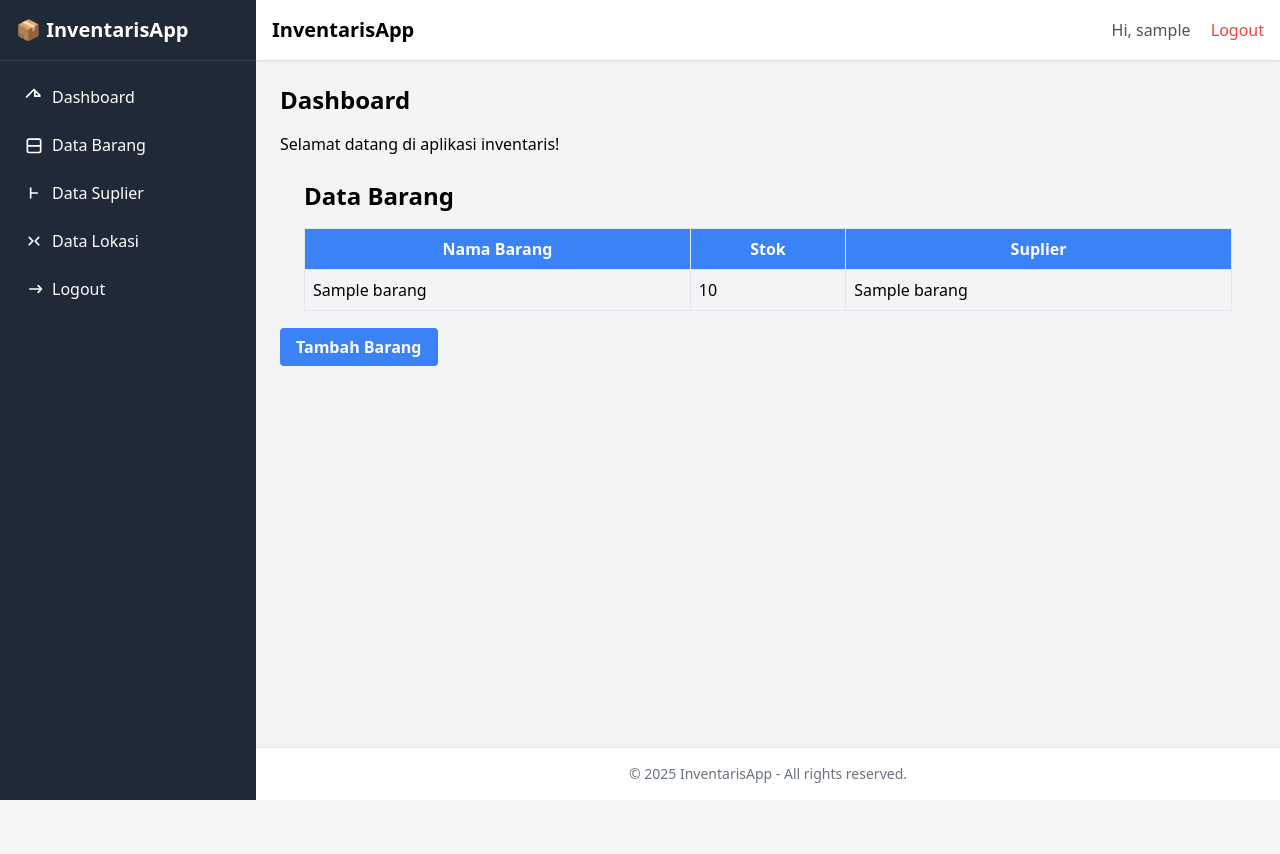
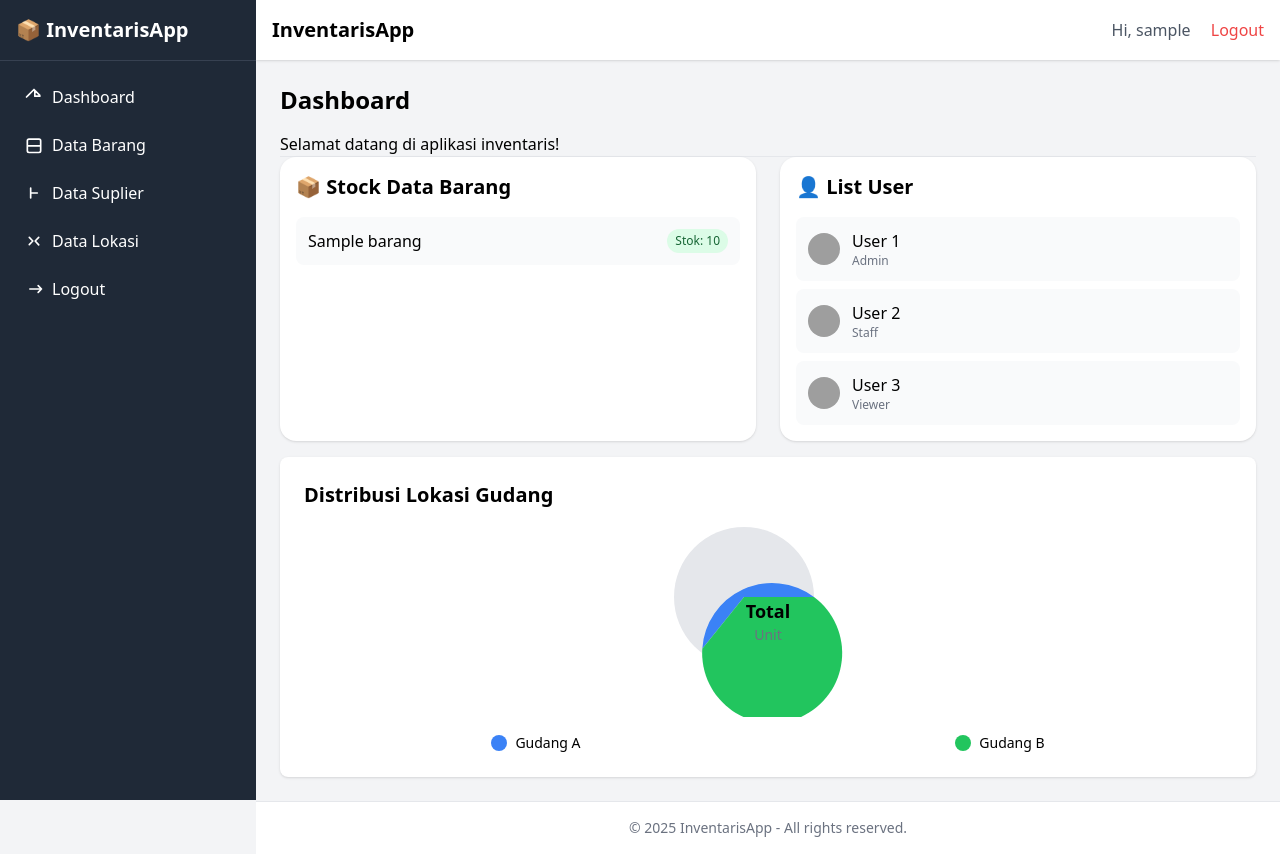
Before and after one commit to puguhrismadi/simple-flask-inventory, a Flask app: template templates/dashboard.html in a window 1280 px wide. Before the commit the page ends 800 px from the top, so only its background shows below. Run offline with Flask 3, Linux system fonts and the light colour scheme; the visitor is signed in with stand-in values (Sample User, id 1); tables that the repository leaves empty or names only in its code hold one stand-in row (Sample ...); the template is opened without the code that fills it: most values are stand-ins (such as "Sample title", 1, 10 or a date in 2020); some libraries are stand-ins or nearby versions; grey boxes are pictures that could not be loaded.

Commit message:
modify tampil barang + dashboard

```diff
--- a/app.py
+++ b/app.py
@@ -30,6 +30,7 @@ def login():
     return render_template('login.html')
 @app.route('/dashboard')
 def dashboard():
+    # Memeriksa apakah pengguna sudah login
     if 'username' not in session:
         return redirect('/login')
 
@@ -52,6 +53,7 @@ def dashboard():
 @app.route('/logout')
 def logout():
     session.pop('user_id', None)
+    session.pop('username', None)
     return redirect('/login')
 @app.route('/tambah')
 def tambah():
@@ -151,9 +153,15 @@ def tampil_barang():
 
     cursor = db.cursor(dictionary=True)
     cursor.execute("""
-        SELECT barang.id_barang, barang.nama_barang, barang.stok, suplier.nama_suplier
+        SELECT
+            barang.id_barang,
+            barang.nama_barang,
+            barang.jumlah,
+            supplier.nama_supplier,
+            lokasi.nama_lokasi
         FROM barang
-        LEFT JOIN suplier ON barang.id_suplier = suplier.id_suplier
+        LEFT JOIN supplier ON barang.supplier_id = supplier.id_supplier
+        LEFT JOIN lokasi ON barang.lokasi_id = lokasi.id_lokasi
     """)
     data_barang = cursor.fetchall()
     return render_template('barang/tampil_barang.html', barang_list=data_barang)
--- /dev/null
+++ b/templates/chart/lokasi.html
@@ -0,0 +1,32 @@
+<div class="bg-white shadow rounded-lg p-6 space-y-4 mt-4">
+  <h2 class="text-xl font-semibold mb-4">Distribusi Lokasi Gudang</h2>
+  <div class="relative w-48 h-48 mx-auto">
+    <svg class="absolute top-0 left-0 w-full h-full">
+      <circle cx="72" cy="72" r="70" class="fill-gray-200" />
+
+      <path
+        d="M 72 72 L 142 72 A 70 70 0 0 0 30.31 123.69 Z"
+        class="fill-blue-500"
+      />
+
+      <path
+        d="M 72 72 L 30.31 123.69 A 70 70 0 1 0 142 72 Z"
+        class="fill-green-500"
+      />
+    </svg>
+    <div class="absolute top-1/2 left-1/2 transform -translate-x-1/2 -translate-y-1/2 text-center">
+      <span class="font-bold text-lg">Total</span>
+      <span class="block text-sm text-gray-500">Unit</span>
+    </div>
+  </div>
+  <div class="mt-4 flex justify-around">
+    <div class="flex items-center">
+      <div class="w-4 h-4 rounded-full bg-blue-500 mr-2"></div>
+      <span class="text-sm">Gudang A</span>
+    </div>
+    <div class="flex items-center">
+      <div class="w-4 h-4 rounded-full bg-green-500 mr-2"></div>
+      <span class="text-sm">Gudang B</span>
+    </div>
+  </div>
+</div>
--- a/templates/dashboard.html
+++ b/templates/dashboard.html
@@ -3,26 +3,51 @@
 {% block content %}
 <h2 class="text-2xl font-bold mb-4">Dashboard</h2>
 <p>Selamat datang di aplikasi inventaris!</p>
-<div class="p-6">
-  <h1 class="text-2xl font-bold mb-4">Data Barang</h1>
-  <table class="table-auto w-full border-collapse border border-gray-300">
-    <thead>
-      <tr class="bg-blue-500 text-white">
-        <th class="border p-2">Nama Barang</th>
-        <th class="border p-2">Stok</th>
-        <th class="border p-2">Suplier</th>
-      </tr>
-    </thead>
-    <tbody>
-      {% for barang in barang_list %}
-      <tr>
-        <td class="border p-2">{{ barang.nama_barang }}</td>
-        <td class="border p-2">{{ barang.jumlah }}</td>
-        <td class="border p-2">{{ barang.nama_supplier }}</td>
-      </tr>
-      {% endfor %}
-    </tbody>
-  </table>
-</div>
-<a class="bg-blue-500 hover:bg-blue-700 text-white font-bold py-2 px-4 rounded" href="/tambah">Tambah Barang</a>
+<hr>
+  <div class="max-w-6xl mx-auto grid grid-cols-1 md:grid-cols-2 gap-6">
+
+    <!-- Widget List Data Barang -->
+    <div class="bg-white rounded-2xl shadow p-4">
+      <h2 class="text-xl font-semibold mb-4">📦 Stock Data Barang</h2>
+      <ul class="space-y-2">
+        {% for barang in barang_list %}
+        {# <li class="p-3 bg-gray-50 rounded-lg hover:bg-gray-100">{{ barang.nama_barang}} - Stok: {{ barang.jumlah }}</li> #}
+        <li class="flex items-center justify-between p-3 bg-gray-50 rounded-lg hover:bg-gray-100">
+          <span>{{ barang.nama_barang}}</span>
+          <span class="text-xs font-medium bg-green-100 text-green-800 px-2 py-1 rounded-full">Stok: {{ barang.jumlah }}</span>
+        </li>
+        {% endfor %}
+      </ul>
+    </div>
+    <!-- Widget List User -->
+    <div class="bg-white rounded-2xl shadow p-4">
+      <h2 class="text-xl font-semibold mb-4">👤 List User</h2>
+      <ul class="space-y-2">
+        <li class="flex items-center p-3 bg-gray-50 rounded-lg hover:bg-gray-100">
+          <img src="https://ui-avatars.com/api/?name=User+1&background=random" alt="User 1" class="w-8 h-8 rounded-full mr-3">
+          <div>
+            <p class="font-medium">User 1</p>
+            <p class="text-xs text-gray-500">Admin</p>
+          </div>
+        </li>
+        <li class="flex items-center p-3 bg-gray-50 rounded-lg hover:bg-gray-100">
+          <img src="https://ui-avatars.com/api/?name=User+2&background=random" alt="User 2" class="w-8 h-8 rounded-full mr-3">
+          <div>
+            <p class="font-medium">User 2</p>
+            <p class="text-xs text-gray-500">Staff</p>
+          </div>
+        </li>
+        <li class="flex items-center p-3 bg-gray-50 rounded-lg hover:bg-gray-100">
+          <img src="https://ui-avatars.com/api/?name=User+3&background=random" alt="User 3" class="w-8 h-8 rounded-full mr-3">
+          <div>
+            <p class="font-medium">User 3</p>
+            <p class="text-xs text-gray-500">Viewer</p>
+          </div>
+        </li>
+      </ul>
+    </div>
+
+  </div>
+{% include "chart/lokasi.html" %}
+
 {% endblock %}
```
Also changed, not shown: templates/barang/tampil_barang.html (+26 -5 lines), templates/partials/_table_barang.html (deleted, +0 -24 lines), controllers/barang.py (added).
